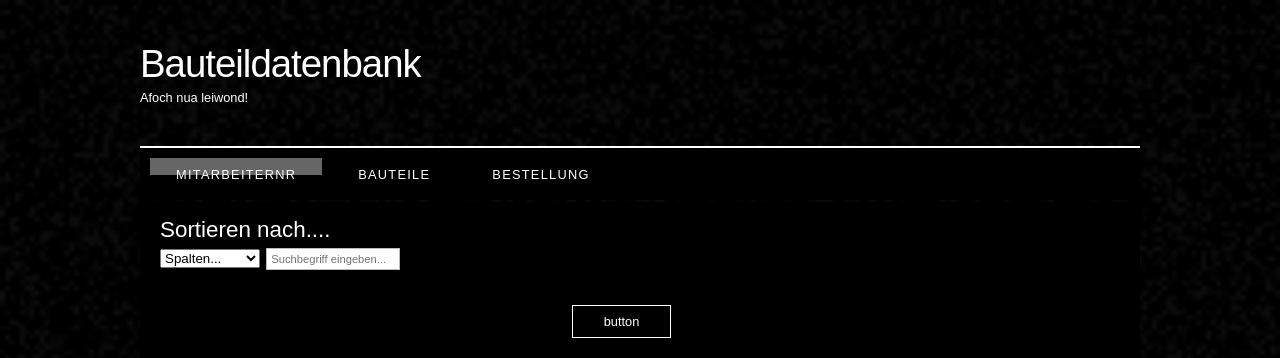
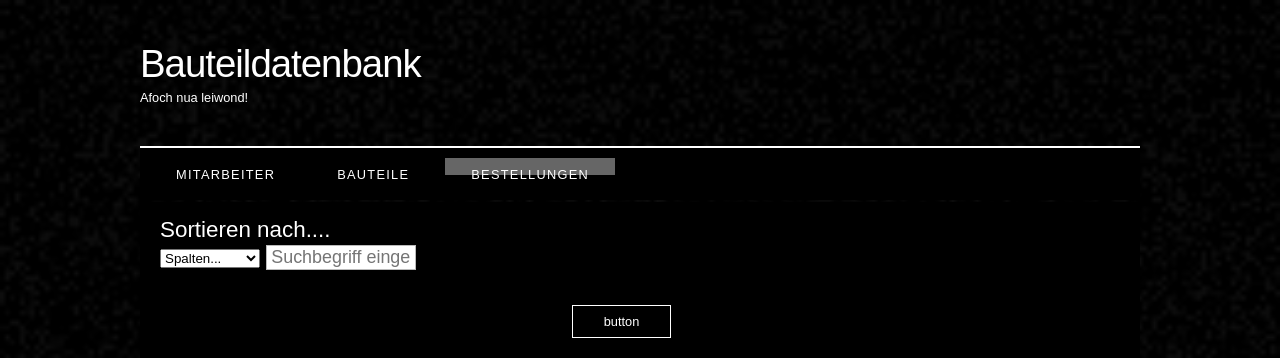
Before and after one commit to Brotchip/FSST_Bauteildatenbank, a PHP site: page /Bauteildatenbank_Projekt_Fsst/bestellung.php in a window 1280 px wide. Shown: the top 358 px of the page. Run offline with PHP 8.4, Linux system fonts and the light colour scheme; the visitor is signed in with stand-in values (Sample User, id 1); data that the repository does not hold is empty.

Commit message:
Alles funktioniert ohne Bestellung

```diff
--- a/Bauteildatenbank/bestellung.php
+++ b/Bauteildatenbank/bestellung.php
@@ -30,19 +30,15 @@ else
 				<div id="menubar">
 					<ul id="menu">
 						<!-- put class="selected" in the li tag for the selected page - to highlight which page you're on -->
-						<li class="selected"><a href="mitarbeiter.php">MitarbeiterNr</a></li>
+						<li><a href="mitarbeiter.php">Mitarbeiter</a></li>
 						<li><a href="table.php">Bauteile</a></li>
-						<li><a href="Bestellung.php">Bestellung</a></li>
+						<li class="selected"><a href="Bestellung.php">Bestellungen</a></li>
 					</ul>
 				</div>
 			</div>
 			<div id="site_content">
 				<div id="content">
 					<head>
-						<meta charset="UTF-8">
-
-						<link rel="stylesheet" href="css/style.css">
-
 						<?php
 
 						require('config.php');
--- a/Bauteildatenbank/style/style.css
+++ b/Bauteildatenbank/style/style.css
@@ -217,10 +217,10 @@ ul#menu li a:hover, ul#menu li.selected a, ul#menu li.selected a:hover
 .search
 { color: #5D5D5D;
   border: 1px solid #BBB;
-  width: 134px;
+  height: 25px;
+  width: 150px;
   padding: 4px;
-  font: 50% arial, sans-serif;
-  align: center;}
+  font: 80% arial, sans-serif;}
 
 
 #colours
```
Also changed, not shown: Bauteildatenbank/mitarbeiter.php (+1 -7 lines), Bauteildatenbank/table.php (+18 -35 lines).
